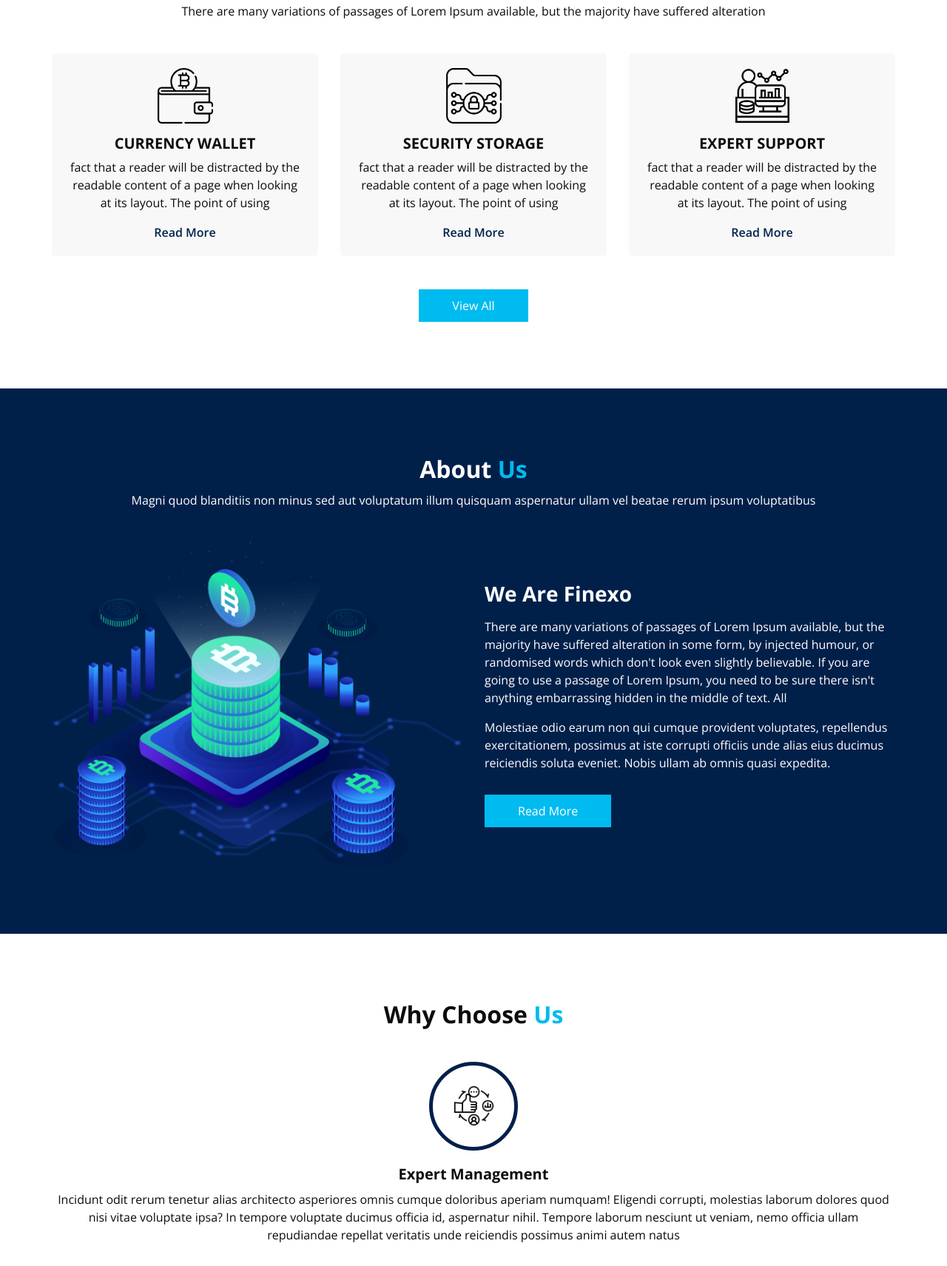
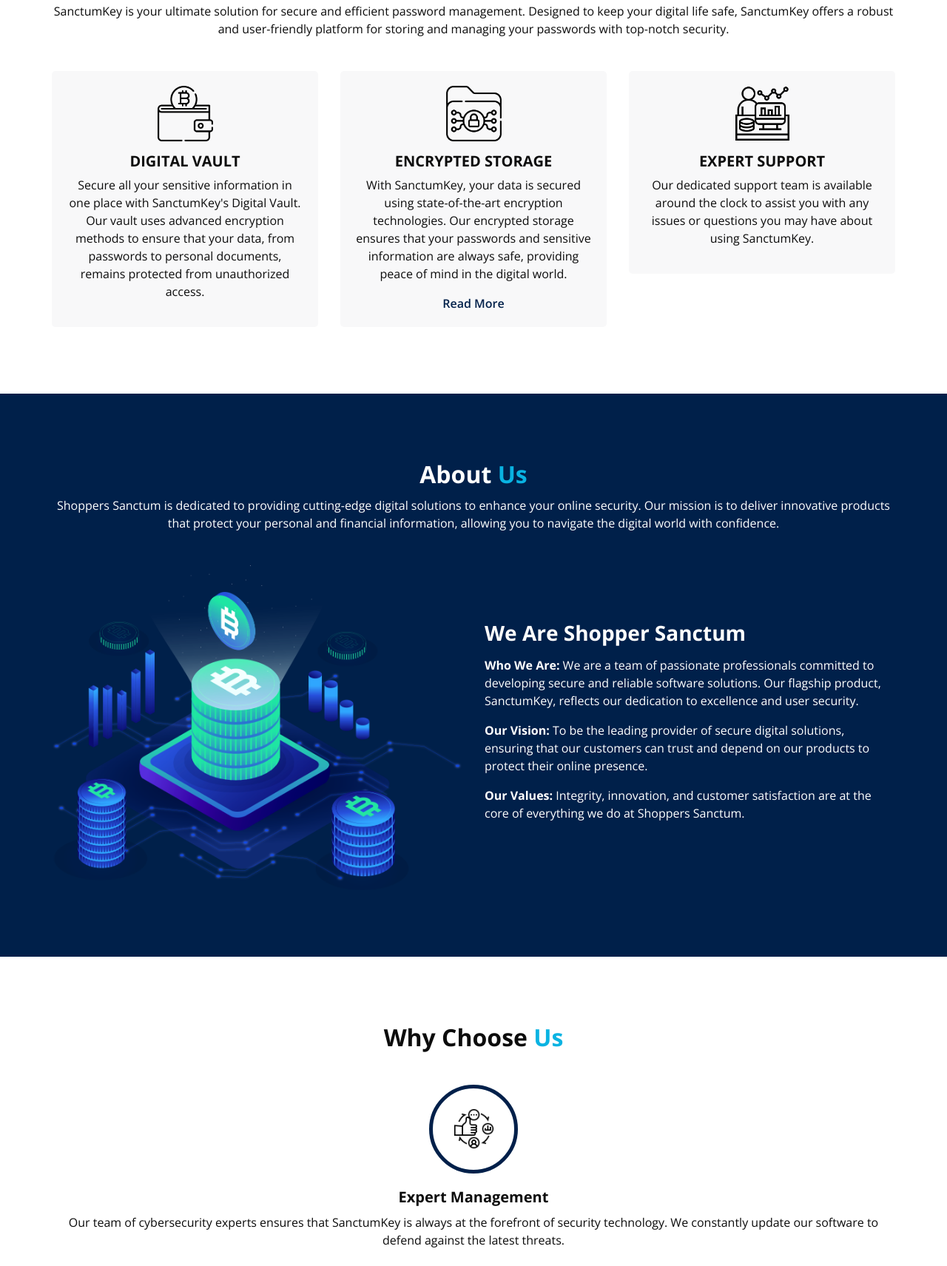
Before and after one commit to efaz23/passwordmanager, a website: page home.html in a window 1280 px wide. Shown: the part 1086-2797 px from the top of the page at 74% size. Drawn offline with nearby package versions, Linux system fonts and the light colour scheme; some packages are replaced by stand-ins of ours.

Commit message:
homepage

```diff
--- a/css/style.css
+++ b/css/style.css
@@ -50,7 +50,7 @@
 }
 
 .heading_container h2 span {
-  color: #00bbf0;
+  color: #09b3e2;
 }
 
 .heading_container p {
--- a/home.html
+++ b/home.html
@@ -40,7 +40,7 @@
 
     <div class="hero_bg_box">
       <div class="bg_img_box">
-        <img src="images/hero-bg.png" alt="">
+        <img src="images/header.png" alt="">
       </div>
     </div>
 
@@ -140,7 +140,8 @@
             About <span>SanctumKey</span>
           </h2>
           <p>
-            There are many variations of passages of Lorem Ipsum available, but the majority have suffered alteration
+            SanctumKey is your ultimate solution for secure and efficient password management. Designed to keep your digital life safe, SanctumKey offers a robust and user-friendly platform for storing
+            and managing your passwords with top-notch security.
           </p>
         </div>
         <div class="row">
@@ -151,16 +152,12 @@
               </div>
               <div class="detail-box">
                 <h5>
-                  Currency Wallet
+                  Digital Vault
                 </h5>
                 <p>
-                  fact that a reader will be distracted by the readable content of a page when looking at its layout.
-                  The
-                  point of using
+                  Secure all your sensitive information in one place with SanctumKey's Digital Vault. Our vault uses advanced encryption methods to ensure that your data, from passwords
+                  to personal documents, remains protected from unauthorized access.
                 </p>
-                <a href="">
-                  Read More
-                </a>
               </div>
             </div>
           </div>
@@ -171,12 +168,12 @@
               </div>
               <div class="detail-box">
                 <h5>
-                  Security Storage
+                  Encrypted Storage
                 </h5>
                 <p>
-                  fact that a reader will be distracted by the readable content of a page when looking at its layout.
-                  The
-                  point of using
+                  With SanctumKey, your data is secured using state-of-the-art
+                  encryption technologies. Our encrypted storage ensures that your passwords and sensitive information are always safe,
+                  providing peace of mind in the digital world.
                 </p>
                 <a href="">
                   Read More
@@ -194,21 +191,13 @@
                   Expert Support
                 </h5>
                 <p>
-                  fact that a reader will be distracted by the readable content of a page when looking at its layout.
-                  The
-                  point of using
+                  Our dedicated support team is available around the clock to
+                  assist you with any issues or
+                  questions you may have about using SanctumKey.
                 </p>
-                <a href="">
-                  Read More
-                </a>
               </div>
             </div>
           </div>
-        </div>
-        <div class="btn-box">
-          <a href="">
-            View All
-          </a>
         </div>
       </div>
     </div>
@@ -226,8 +215,10 @@
           About <span>Us</span>
         </h2>
         <p>
-          Magni quod blanditiis non minus sed aut voluptatum illum quisquam aspernatur ullam vel beatae rerum ipsum voluptatibus
-        </p>
+          Shoppers Sanctum is dedicated to providing cutting-edge digital
+          solutions to enhance your online security. Our mission is to deliver
+           innovative products that protect your personal and financial information,
+          allowing you to navigate the digital world with confidence.        </p>
       </div>
       <div class="row">
         <div class="col-md-6 ">
@@ -238,20 +229,19 @@
         <div class="col-md-6">
           <div class="detail-box">
             <h3>
-              We Are Finexo
+              We Are Shopper Sanctum
             </h3>
             <p>
-              There are many variations of passages of Lorem Ipsum available, but the majority have suffered alteration
-              in some form, by injected humour, or randomised words which don't look even slightly believable. If you
-              are going to use a passage of Lorem Ipsum, you need to be sure there isn't anything embarrassing hidden in
-              the middle of text. All
+             <b>Who We Are:</b>  We are a team of passionate professionals committed to developing secure and reliable software solutions. Our flagship product, SanctumKey, reflects our dedication to excellence and user security.
+
             </p>
             <p>
-              Molestiae odio earum non qui cumque provident voluptates, repellendus exercitationem, possimus at iste corrupti officiis unde alias eius ducimus reiciendis soluta eveniet. Nobis ullam ab omnis quasi expedita.
+             <b> Our Vision:</b> To be the leading provider of secure digital solutions, ensuring that our customers can trust and depend on our products to protect their online presence.
             </p>
-            <a href="">
-              Read More
-            </a>
+            <p>
+              <b> Our Values: </b> Integrity, innovation, and customer satisfaction are at the core of everything we do at Shoppers Sanctum.
+
+            </p>
           </div>
         </div>
       </div>
@@ -279,9 +269,9 @@
               Expert Management
             </h5>
             <p>
-              Incidunt odit rerum tenetur alias architecto asperiores omnis cumque doloribus aperiam numquam! Eligendi corrupti, molestias laborum dolores quod nisi vitae voluptate ipsa? In tempore voluptate ducimus officia id, aspernatur nihil.
-              Tempore laborum nesciunt ut veniam, nemo officia ullam repudiandae repellat veritatis unde reiciendis possimus animi autem natus
-            </p>
+              Our team of cybersecurity experts ensures that SanctumKey
+              is always at the forefront of security technology.
+              We constantly update our software to defend against the latest threats.            </p>
           </div>
         </div>
         <div class="box">
@@ -290,49 +280,15 @@
           </div>
           <div class="detail-box">
             <h5>
-              Secure Investment
+              security
             </h5>
             <p>
-              Incidunt odit rerum tenetur alias architecto asperiores omnis cumque doloribus aperiam numquam! Eligendi corrupti, molestias laborum dolores quod nisi vitae voluptate ipsa? In tempore voluptate ducimus officia id, aspernatur nihil.
-              Tempore laborum nesciunt ut veniam, nemo officia ullam repudiandae repellat veritatis unde reiciendis possimus animi autem natus
+              With SanctumKey, you are investing in a product that prioritizes your security. Our advanced encryption and secure storage options make
+              sure your data is always protected, ensuring a secure digital experience.
             </p>
           </div>
         </div>
-        <div class="box">
-          <div class="img-box">
-            <img src="images/w3.png" alt="">
-          </div>
-          <div class="detail-box">
-            <h5>
-              Instant Trading
-            </h5>
-            <p>
-              Incidunt odit rerum tenetur alias architecto asperiores omnis cumque doloribus aperiam numquam! Eligendi corrupti, molestias laborum dolores quod nisi vitae voluptate ipsa? In tempore voluptate ducimus officia id, aspernatur nihil.
-              Tempore laborum nesciunt ut veniam, nemo officia ullam repudiandae repellat veritatis unde reiciendis possimus animi autem natus
-            </p>
-          </div>
-        </div>
-        <div class="box">
-          <div class="img-box">
-            <img src="images/w4.png" alt="">
-          </div>
-          <div class="detail-box">
-            <h5>
-              Happy Customers
-            </h5>
-            <p>
-              Incidunt odit rerum tenetur alias architecto asperiores omnis cumque doloribus aperiam numquam! Eligendi corrupti, molestias laborum dolores quod nisi vitae voluptate ipsa? In tempore voluptate ducimus officia id, aspernatur nihil.
-              Tempore laborum nesciunt ut veniam, nemo officia ullam repudiandae repellat veritatis unde reiciendis possimus animi autem natus
-            </p>
-          </div>
-        </div>
-      </div>
-      <div class="btn-box">
-        <a href="">
-          Read More
-        </a>
-      </div>
-    </div>
+
   </section>
 
   <!-- end why section -->
```
Also changed, not shown: images/client1.jpg (deleted), images/client2.jpg (deleted), images/header.png (added), images/hero-bg2.png (renamed from images/hero-bg.png), images/team-3.jpg (deleted), images/team-4.jpg (deleted).
